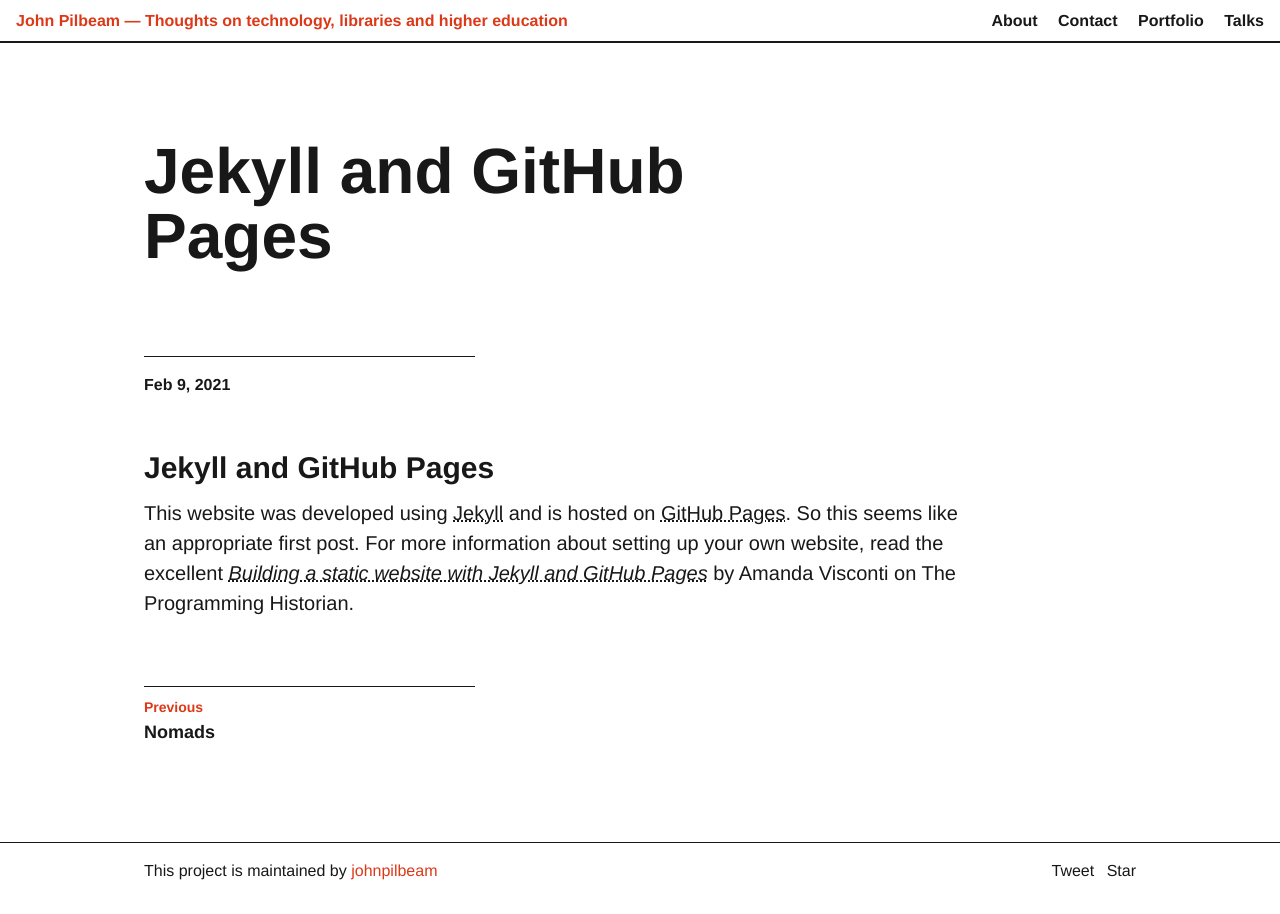
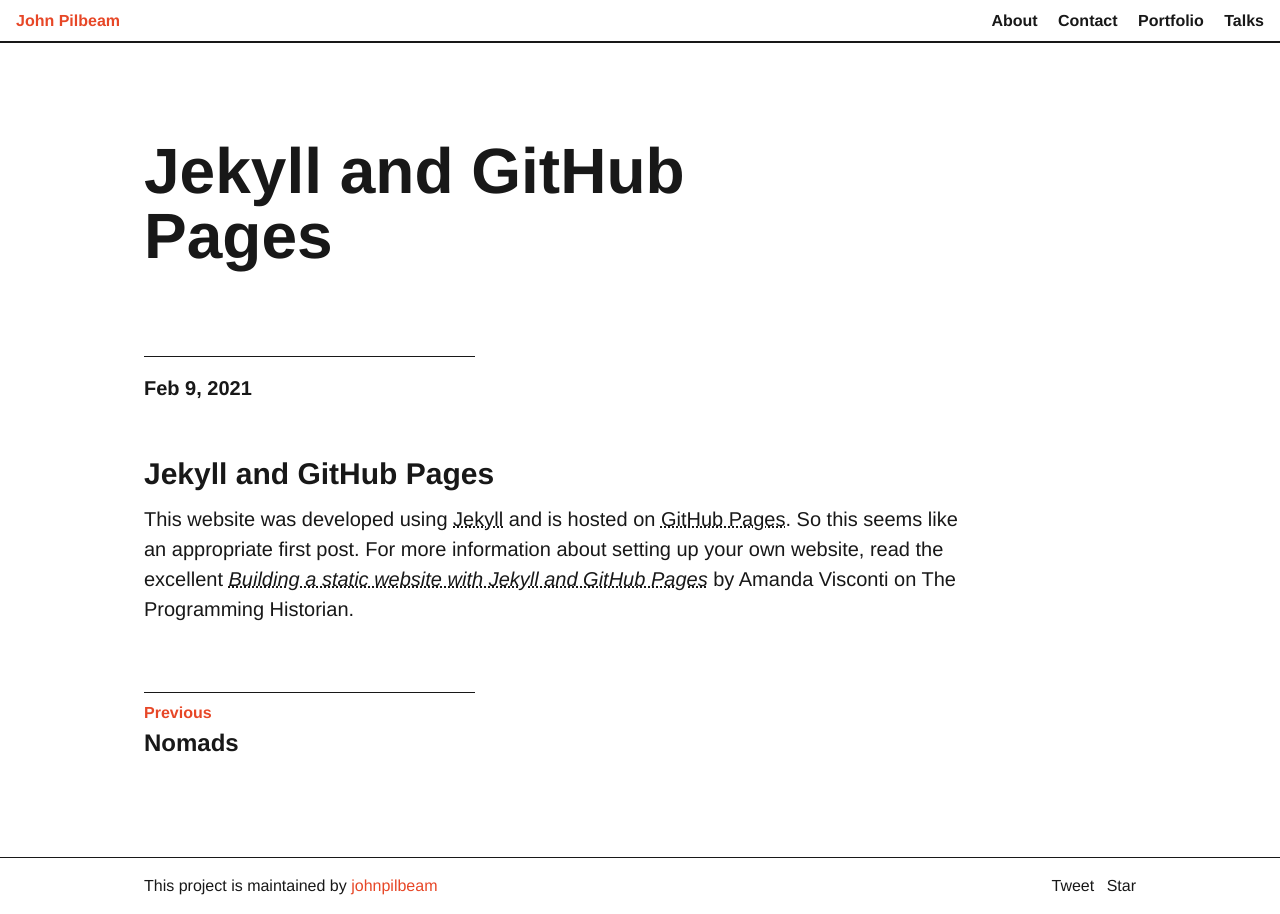
Before and after one commit to johnpilbeam/johnpilbeam.com, a Jekyll site: the page built from _posts/2021-02-09-jekyll-github-pages.markdown, in a window 1280 px wide. Built offline with Jekyll 4.4.1, drawn with Linux system fonts in a browser that asks for light colours; comment, search, counter and statistics services are not loaded.

Commit message:
Updated settings

```diff
--- a/_config.yml
+++ b/_config.yml
@@ -18,10 +18,10 @@
 # You can create any custom variable you would like, and they will be accessible
 # in the templates via {{ site.myvariable }}.
 
-title: John Pilbeam — Thoughts on technology, libraries and higher education
+title: John Pilbeam
 email: Email - My twitter handle + gmail.com
-description: >- # this means to ignore newlines until "baseurl:"
-    © 2021, John Pilbeam
+# description: >- # this means to ignore newlines until "baseurl:"
+#    © 2021, John Pilbeam
 # More information about my projects and interests can be found on my [LinkedIn profile](http://uk.linkedin.com/pub/john-pilbeam/a/8a/655/)
 baseurl: "/johnpilbeam.com" # the subpath of your site, e.g. /blog
 url: "https://johnpilbeam.github.io" # the base hostname & protocol for your site, e.g. http://example.com
@@ -39,6 +39,24 @@ plugins:
 # Set theme color here
 # Choose from: black (default), blue, gray, magenta, orange, red, white, and yellow.
 theme_color: white
+
+# Other Swiss theme settings
+#title: Swiss Jekyll Theme
+description:  Thoughts on technology, libraries and higher education
+github_repo: /johnpilbeam/johnpilbeam.com # the GitHub repo name for your project
+
+
+# Optional social link, you can choose from the following options:
+# twitter (default), instagram, medium, or dribbble
+social_link: twitter
+social_username: jpilbeam
+
+# Set theme color here
+# Choose from: black (default), blue, gray, magenta, orange, red, white, and yellow.
+theme_color: black
+
+# Build settings
+markdown: kramdown
 
 # Exclude from processing.
 # The following items will not be processed, by default.
--- a/_sass/_variables.scss
+++ b/_sass/_variables.scss
@@ -10,10 +10,10 @@ $h0-mobile: 32px;
 $h0-desktop: 64px;
 
 $h1-size: 30px !default;
-$h2-size: 22px !default;
-$h3-size: 18px !default;
-$h4-size: 16px !default;
-$h5-size: 14px !default;
+$h2-size: 28px !default;
+$h3-size: 24px !default;
+$h4-size: 20px !default;
+$h5-size: 16px !default;
 $h6-size: 12px !default;
 
 // Default border color
```
